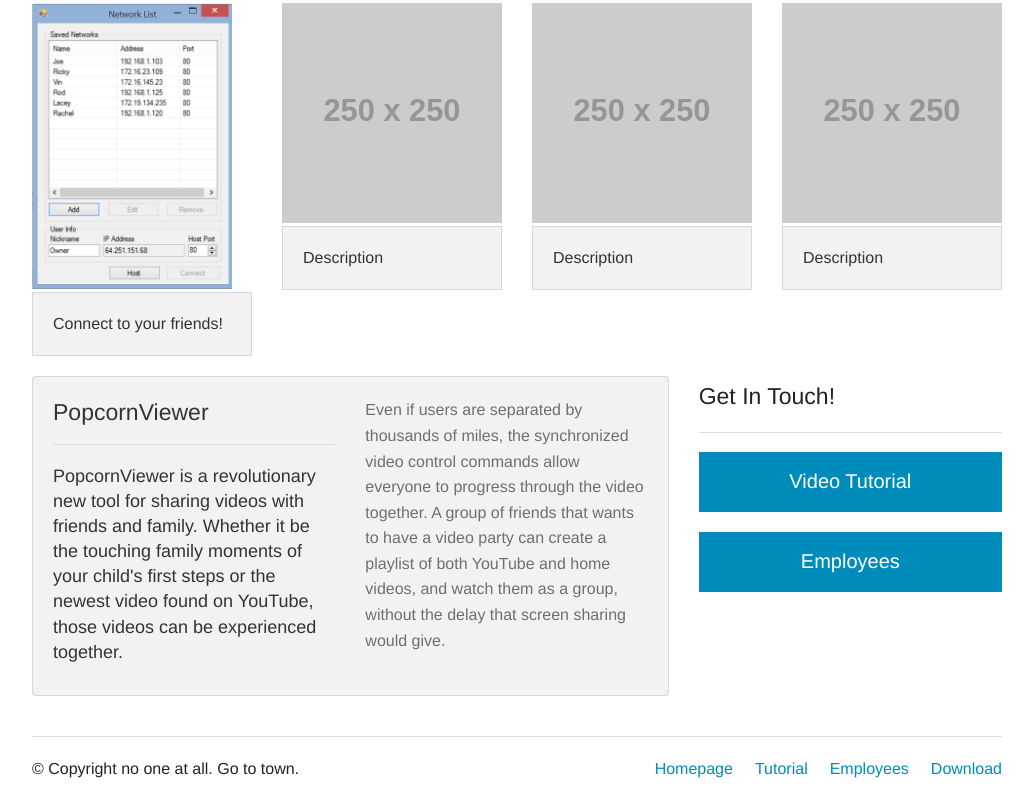
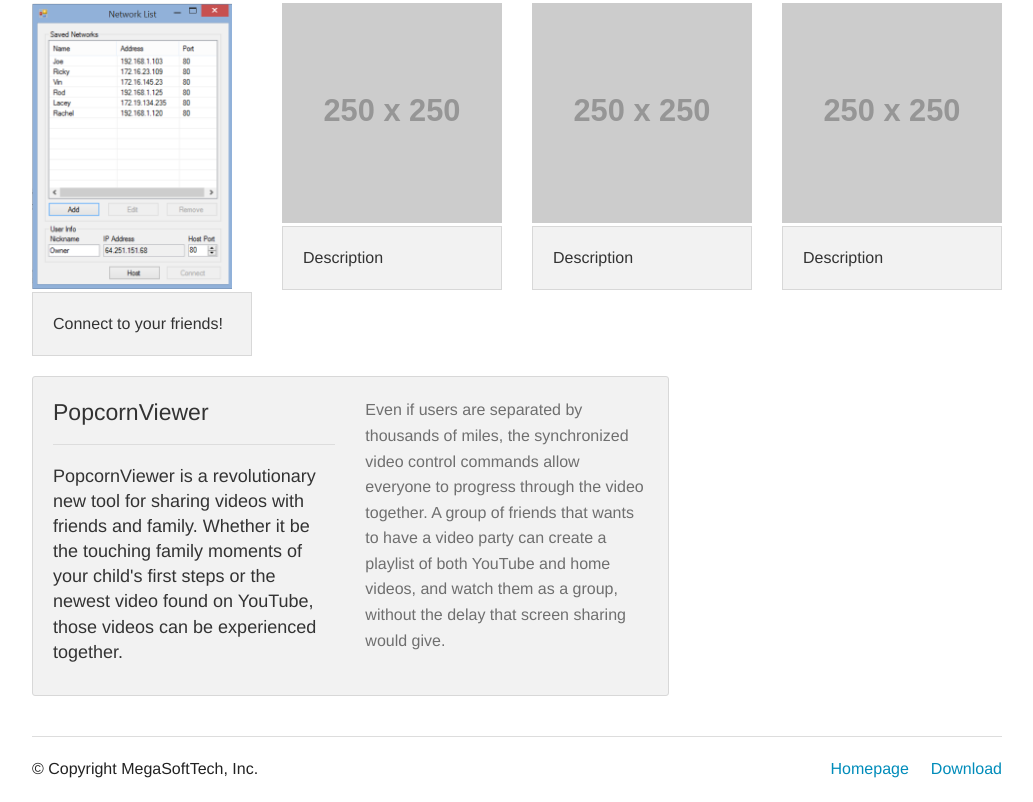
Before and after one commit to bradmarkshaw/PopcornViewerWebsite, a plain HTML site: page index.html in a window 1280 px wide. Shown: the part 445-1247 px from the top of the page, without its empty margins (123-1156 px from the left). Drawn offline with Linux system fonts and the light colour scheme; placeholder pictures from the web are drawn by us.

Commit message:
Removed unused buttons, fixed copyright, etc

```diff
--- a/index.html
+++ b/index.html
@@ -86,13 +86,6 @@
             </div>
             </div>
           </div>
-          <div class="large-4 columns hide-for-small">
-            <h4>Get In Touch!</h4><hr/>
-                <a class="large button expand" href="#">
-                  Video Tutorial
-                </a>
-                <a class="large button expand" href="#">Employees </a>
-          </div>
         </div>
       </div>
     </div>
@@ -101,13 +94,11 @@
         <hr>
         <div class="row">
           <div class="large-6 columns">
-            <p>© Copyright no one at all. Go to town.</p>
+            <p>© Copyright MegaSoftTech, Inc.</p>
           </div>
           <div class="large-6 columns">
             <ul class="inline-list right">
               <li><a href="index.html">Homepage</a></li>
-              <li><a href="#">Tutorial</a></li>
-              <li><a href="#">Employees</a></li>
               <li><a href="PopcornViewer.zip">Download</a></li>
             </ul>
           </div>
```
